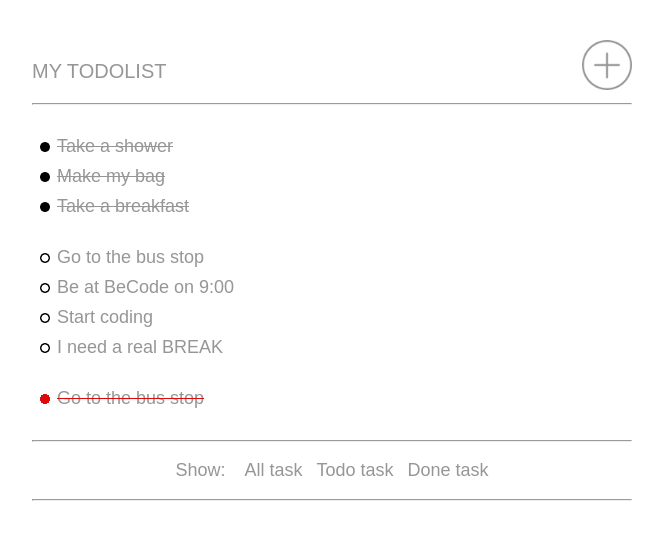
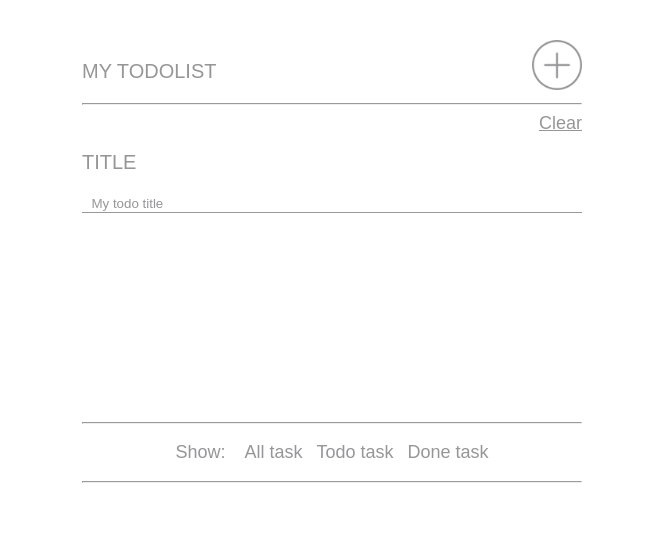
Before and after one commit to jonathancaron/my-todo-app, a PHP site: page / in a window 1280 px wide. Shown: the top 540 px of the page, without its empty margins (308-971 px from the left). Run offline with PHP 8.4, Linux system fonts and the light colour scheme.

Commit message:
Début deuxième partie

```diff
--- a/index.php
+++ b/index.php
@@ -42,7 +42,13 @@
       </div>
 
 
-      <div class="next-container">
+      <div id="next-container">
+        <div class="p2 right"><a href="#"><u>Clear</u></a></div>
+        <br>
+        <p class="title left">TITLE</p>
+        <div class="clear"></div>
+        <input type="search" name="Title" value="  My todo title">
+        <div class="clear"></div>
       </div>
 
 
--- a/style.css
+++ b/style.css
@@ -11,6 +11,19 @@ li{
 hr{
   color:#e2e2e2;
 }
+input[type=search] {
+
+  border: 0px solid #999;
+  border-bottom: 1px solid #999;
+  width: 500px;
+  -webkit-appearance: none;
+  color: #969698;
+
+}
+a{
+  text-decoration: none;
+  color: #969698;
+}
 .puce1 li{list-style-image: url('./img/chip-circle-full.png');}
 .puce2 li{list-style-image: url('./img/chip-circle-empty.png');}
 .puce3 li{list-style-image: url('./img/chip-circle-full-red.png');}
@@ -22,10 +35,15 @@ hr{
   margin-right: auto;
   margin-top: 40px;
   margin-bottom: 40px;
-  max-width: 600px;
+  max-width: 500px;
 }
 #main-container{
   min-height: 300px;
+  display: none;
+}
+#next-container{
+  min-height: 300px;
+
 }
 #main-footer .p2 span{
   margin-left: 14px;
```
